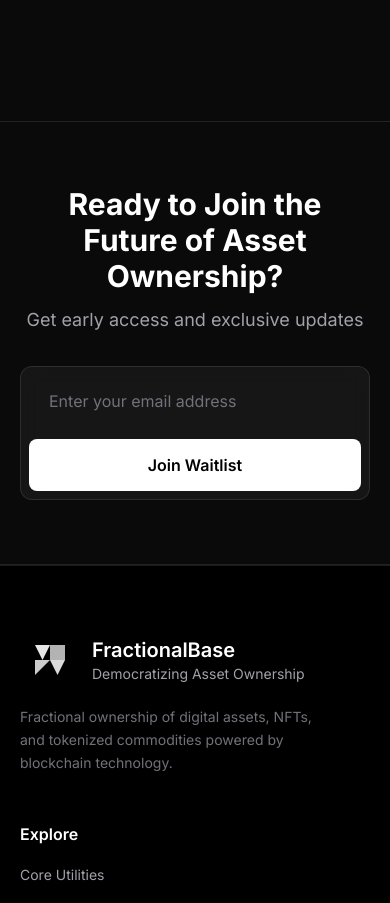
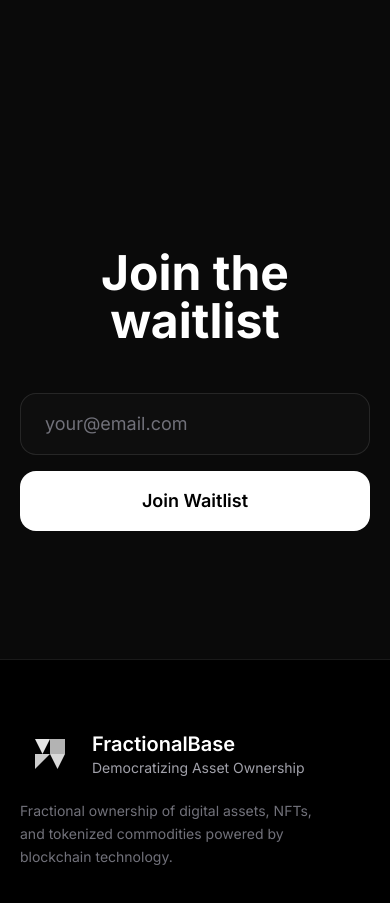
Before and after one commit to krushi5188/frac-website, a Next.js app: page / in a window 390 px wide. Shown: the part 8080-8983 px from the top of the page. Built offline with nearby package versions, Linux system fonts and the light colour scheme.

Commit message:
Auto-commit: Agent tool execution

```diff
--- a/src/components/sections/CTANewsletterBanner.tsx
+++ b/src/components/sections/CTANewsletterBanner.tsx
@@ -12,7 +12,6 @@
   const handleSubmit = (e: React.FormEvent) => {
     e.preventDefault()
 
-    // Email validation
     const emailRegex = /^[^\s@]+@[^\s@]+\.[^\s@]+$/
     if (!emailRegex.test(email)) {
       setStatus('error')
@@ -20,59 +19,46 @@
       return
     }
 
-    // Simulate form submission
     setStatus('success')
     setEmail('')
 
-    // Reset after 5 seconds
     setTimeout(() => {
       setStatus('idle')
     }, 5000)
   }
 
   return (
-    <section className="py-16 md:py-20 px-5 md:px-10 bg-bg-dark border-y border-white/10">
-      <div className="max-w-container mx-auto text-center">
+    <section className="py-32 md:py-48 px-5 md:px-10 bg-bg-dark">
+      <div className="max-w-3xl mx-auto text-center space-y-12">
         <motion.h2
           initial="hidden"
           whileInView="visible"
           viewport={{ once: true, margin: '-100px' }}
           variants={fadeInUp}
-          className="text-3xl md:text-4xl font-bold text-white mb-3"
+          className="text-5xl md:text-6xl font-bold text-white"
         >
-          Ready to Join the Future of Asset Ownership?
+          Join the waitlist
         </motion.h2>
-
-        <motion.p
-          initial="hidden"
-          whileInView="visible"
-          viewport={{ once: true, margin: '-100px' }}
-          variants={fadeInUp}
-          transition={{ delay: 0.15 }}
-          className="text-lg text-text-secondary mb-8"
-        >
-          Get early access and exclusive updates
-        </motion.p>
 
         <motion.form
           initial="hidden"
           whileInView="visible"
           viewport={{ once: true, margin: '-100px' }}
           variants={fadeInUp}
-          transition={{ delay: 0.3 }}
+          transition={{ delay: 0.2 }}
           onSubmit={handleSubmit}
-          className="max-w-[600px] mx-auto"
+          className="max-w-md mx-auto"
         >
           {status === 'success' ? (
             <motion.div
-              initial={{ scale: 0.8, opacity: 0 }}
+              initial={{ scale: 0.95, opacity: 0 }}
               animate={{ scale: 1, opacity: 1 }}
-              className="bg-white/10 backdrop-blur-card rounded-button p-4 text-white font-semibold"
+              className="text-text-secondary text-lg"
             >
-              ✓ Thanks! We'll be in touch soon.
+              Thanks! We'll be in touch soon.
             </motion.div>
           ) : (
-            <div className="flex flex-col md:flex-row gap-3 bg-white/5 backdrop-blur-card rounded-button p-2 border border-white/10">
+            <div className="space-y-4">
               <input
                 type="email"
                 value={email}
@@ -81,16 +67,15 @@
                   setStatus('idle')
                   setErrorMessage('')
                 }}
-                placeholder="Enter your email address"
-                className="flex-1 bg-transparent text-white placeholder:text-text-muted rounded-lg px-5 py-3.5 focus:outline-none focus:ring-1 focus:ring-white/20 transition-all"
+                placeholder="your@email.com"
+                className="w-full bg-white/[0.02] border border-white/10 text-white placeholder:text-text-muted rounded-2xl px-6 py-4 text-lg focus:outline-none focus:border-white/20 transition-colors"
               />
-              <motion.button
+              <button
                 type="submit"
-                whileHover={{ scale: 1.02 }}
-                className="bg-white text-black font-semibold px-8 py-3.5 rounded-lg hover:bg-white/90 transition-all duration-200 focus:outline-none focus:ring-1 focus:ring-white/50"
+                className="w-full bg-white text-black font-semibold px-6 py-4 rounded-2xl text-lg hover:bg-white/90 transition-colors"
               >
                 Join Waitlist
-              </motion.button>
+              </button>
             </div>
           )}
 
@@ -98,7 +83,7 @@
             <motion.p
               initial={{ opacity: 0 }}
               animate={{ opacity: 1 }}
-              className="mt-2 text-sm text-text-secondary"
+              className="mt-2 text-sm text-text-muted"
             >
               {errorMessage}
             </motion.p>
```
